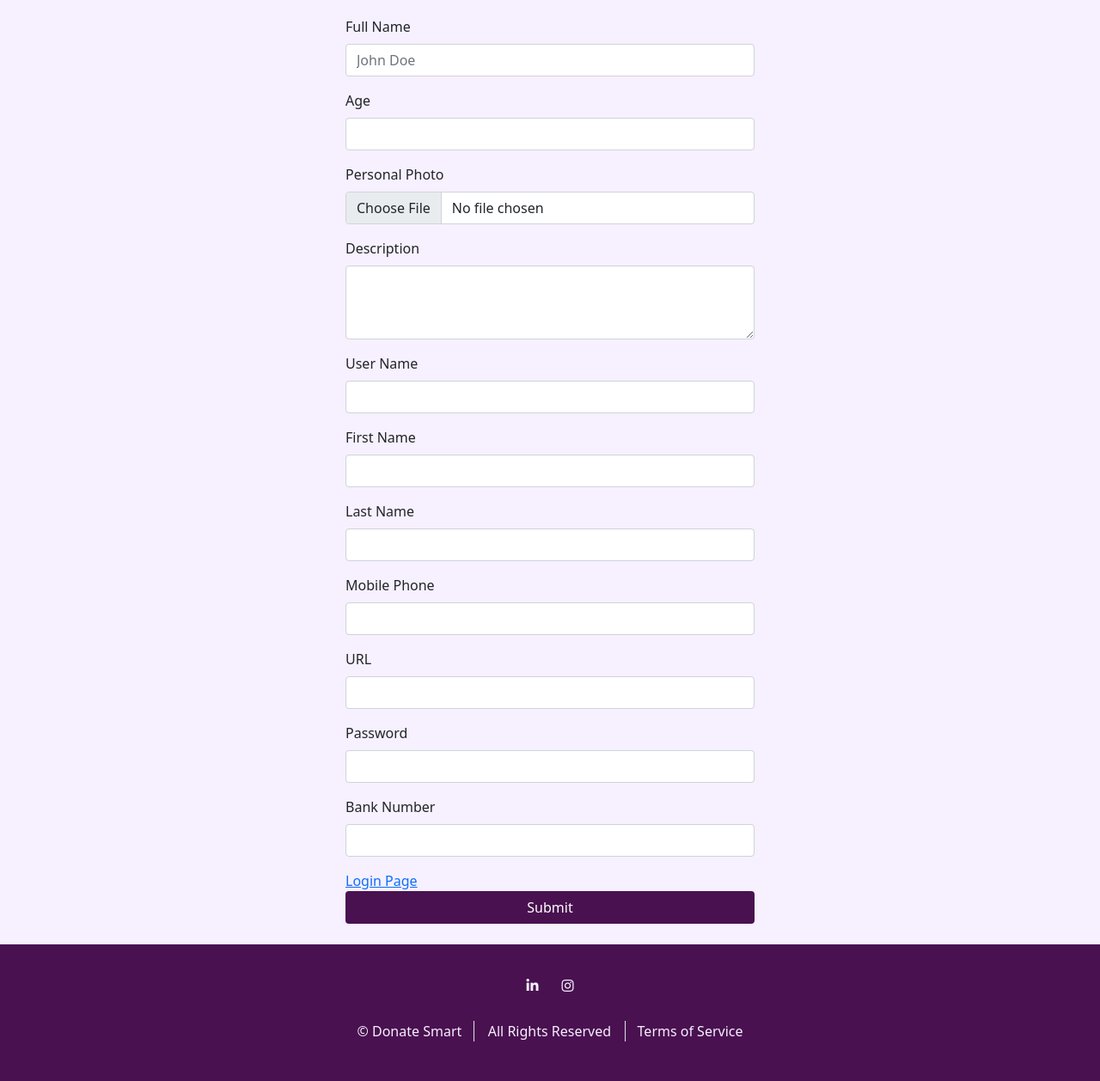
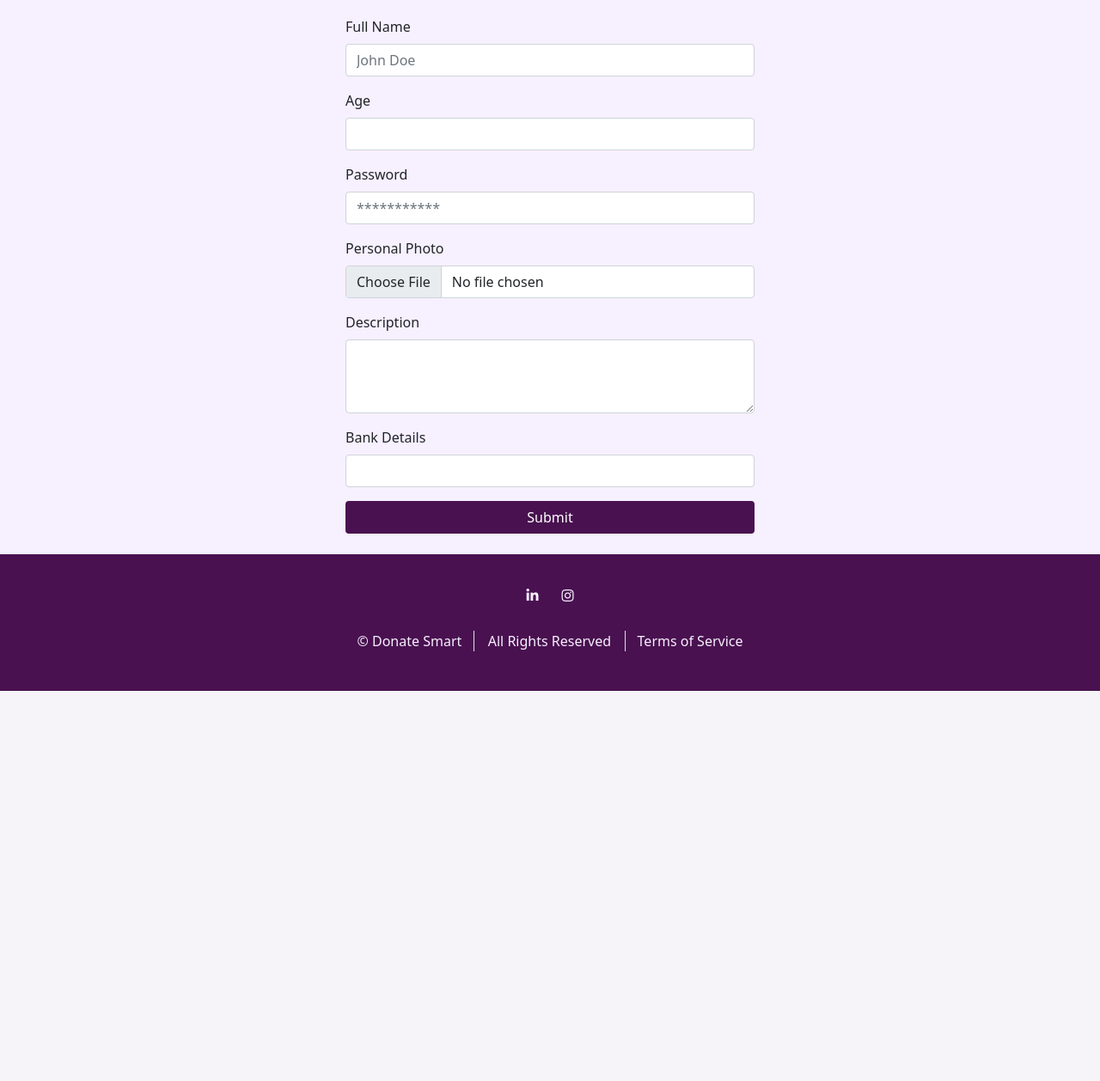
Before and after one commit to DonateSmart/MVP, a Flask app: page /userSignup in a window 1280 px wide. Shown: the part 183-1441 px from the top of the page at 86% size. After the commit the page ends 987 px from the top, so only its background shows below. Run offline with Flask 2, Linux system fonts and the light colour scheme; some libraries are stand-ins or nearby versions.

Commit message:
Update 8/01/22

```diff
--- a/app/__init__.py
+++ b/app/__init__.py
@@ -6,6 +6,7 @@ app = Flask(__name__)
 app.config['SECRET_KEY'] = 'casdadas'
 app.config['SQLALCHEMY_DATABASE_URI'] = 'sqlite:///users.db'
 app.config['SQLALCHEMY_TRACK_MODIFICATIONS'] = True
+app.config['UPLOAD_FOLDER'] = '//profile_images'
 
 db = SQLAlchemy(app)
 bcrypt = Bcrypt(app)
--- a/app/main.py
+++ b/app/main.py
@@ -1,14 +1,15 @@
 import base64
 
-from flask import render_template, request, session, redirect
+from urllib.parse import quote_plus
+from flask import render_template, request, session, redirect, url_for
 
 from app import db, app, bcrypt
-from models import User, BankAccount
+from models import User
+
 
 @app.route('/')
 def index():
-    # return render_template('signup.html')
-    return render_template('index.html')
+    return redirect(url_for('signup_user'))
 
 
 # source venv/bin/activate
@@ -18,32 +19,27 @@ def index():
 @app.route('/userSignup', methods=['GET', 'POST'])
 def signup_user():
     if request.method == 'POST':
-        username = request.form['username']
+        username = request.form['nameField']
         password = request.form['password']
         password_hash = bcrypt.generate_password_hash(password, 10)
+        age = request.form['ageField']
+        description = request.form['description']
+        bank_field = request.form['bankField']
+        image = request.files['fileField']
+        image.save(image.filename)
+        url = "https://prototype.donatesmart.co.uk/profile/" + str(username)
+        url = quote_plus(url)
+        print(url)
 
-        firstname = request.form['firstname']
-        lastname = request.form['lastname']
-        url = request.form['url']
-        mobile_phone = request.form['mobile_phone']
+        print(username, password)
 
-        age = request.form['age']
-        description = request.form['description']
-        bank_number = request.form['bank_number']
-
-        print(username, password, firstname, lastname, url, mobile_phone, age, description, bank_number)
-
-        bank_account = BankAccount(bank_number=bank_number, amount=0)
-        user = User(username=username, password=password_hash, firstname=firstname,
-                    lastname=lastname, url=url, mobile_phone=mobile_phone, age=age, description=description,
-                    bank_info=bank_account)
+        user = User(username=username, password=password_hash, url=url, age=age, description=description,
+                    bank_field=bank_field)
 
         s = db.session()
         s.add(user)
-        s.add(bank_account)
         s.commit()
-
-        message = "New user is created! the username is " + username + " the person id is: " + str(user.id)
+        message = "New user is created!"
         return render_template('index.html', message=message)
 
     else:
@@ -69,11 +65,12 @@ def login():
         if conn_success:
             message = 'connection is successful'
             session['username'] = uname
-            return user_info(result.id, uname)
+            return user_info()
         else:
             return render_template('login.html', message=message)
     else:
         return render_template('login.html')
+
 
 def get_user_info(username):
     s = db.session()
@@ -81,67 +78,12 @@ def get_user_info(username):
     return result
 
 
-def get_user_info_byUserId(person_id):
-    s = db.session()
-    result = User.query.filter_by(id=person_id).first()
-    return result
-
-
-def get_bank_info_byUserId(person_id):
-    s = db.session()
-    result = BankAccount.query.filter_by(user_id=person_id).first()
-    return result
-
-
-@app.route('/userInfo/<person_id>/<username>', methods=['GET', 'POST'])
-def user_info(person_id, username):
-    # if 'username' in session:
-    #     username = session['username']
-    user = get_user_info_byUserId(person_id)
-    return render_template('paymentPage.html', **userToDict(user))
-
-
-@app.route('/userInfo_for_market/<person_id>', methods=['GET', 'POST'])
-def user_info_for_market(person_id):
-    print(person_id)
-    user = get_user_info_byUserId(person_id)
-    print(user.username)
-
-    # return render_template('paymentPage.html', **userToDict(user))
-
-
-@app.route('/requestPayment/<person_id>/<amount>', methods=['GET', 'POST'])
-def requestPayment(person_id, amount):
-    print(person_id + " " + amount)
-
-    user = get_user_info_byUserId(person_id)
-    bank_amount = get_bank_info_byUserId(person_id)
-
-    amount = int(amount)
-    if(bank_amount.amount >= amount): # there is enough money
-        message = "transaction is successful for amount of payment " + str(amount) + "\n"
-        bank_amount.amount = bank_amount.amount - amount
-        db.session().commit()
-    else:
-        message = "transaction failed for amount of donation " + str(amount)
-
-    return render_template("authorized.txt", username=user.username, amount=amount, message=message, remaining_money=bank_amount.amount)
-    # return render_template('paymentPage.html', **userToDict(user), message=message)
-
-
-@app.route('/donate/<person_id>', methods=['GET', 'POST'])
-def donate(person_id):
-    if request.method == 'POST':
-        user = get_user_info_byUserId(person_id)
-        amount = request.form['amountInput']
-        print(person_id + " " + amount)
-        message = "Transaction is successful for amount of donation " + amount
-        # make transaction in db
-        bank_info = get_bank_info_byUserId(person_id)
-        old_amount = bank_info.amount
-        bank_info.amount = old_amount + int(amount)
-        db.session().commit()
-        return render_template('paymentPage.html', **userToDict(user), message=message)
+@app.route('/userInfo', methods=['GET', 'POST'])
+def user_info():
+    if 'username' in session:
+        username = session['username']
+        user = get_user_info(username)
+        return render_template('paymentPage.html', **userToDict(user))
 
 
 def userToDict(user):
@@ -152,10 +94,8 @@ def userToDict(user):
     d['url'] = user.url
     d['mobile_phone'] = user.mobile_phone
     d['description'] = user.description
-    d['person_id'] = user.id
-    bank_account = user.bank_info
-    d['curr_amount'] = bank_account.amount
     return d
+
 
 @app.route('/editUserInfo', methods=['GET', 'POST'])
 def edit_user_info():
@@ -166,8 +106,7 @@ def edit_user_info():
 
             if request.form.get('username') != None and request.form.get('firstname') != None and \
                     request.form.get('lastname') != None and request.form.get('url') != None \
-                    and request.form.get('mobile_phone') != None :
-
+                    and request.form.get('mobile_phone') != None:
                 message = 'User info is saved!'
 
                 firstname = request.form['firstname']
@@ -212,5 +151,4 @@ def listUsers():
 
 
 if __name__ == "__main__":
-    # host u ekleki herkes ulassin
-    app.run(debug=True, host='0.0.0.0')
+    app.run(debug=True)
--- a/app/models.py
+++ b/app/models.py
@@ -4,10 +4,9 @@ from app import db
 class User(db.Model):
     id = db.Column(db.Integer, primary_key=True)
     username = db.Column(db.String(250), nullable=False)
-    firstname = db.Column(db.String(250), nullable=False)
-    lastname = db.Column(db.String(250), nullable=False)
+
     password = db.Column(db.String(250), nullable=False)
-    mobile_phone = db.Column(db.Integer, nullable=False)
+
     url = db.Column(db.String(250), nullable=False)
     description = db.Column(db.String(250), nullable=False)
     age = db.Column(db.Integer, nullable=False)
--- a/app/templates/index.html
+++ b/app/templates/index.html
@@ -1,9 +1,9 @@
 <!DOCTYPE html>
 <html lang="en">
 <head>
-    <meta charset="UTF-8" />
-    <meta http-equiv="X-UA-Compatible" content="IE=edge" />
-    <meta name="viewport" content="width=device-width, initial-scale=1.0" />
+    <meta charset="UTF-8"/>
+    <meta http-equiv="X-UA-Compatible" content="IE=edge"/>
+    <meta name="viewport" content="width=device-width, initial-scale=1.0"/>
     <link
             href="https://cdn.jsdelivr.net/npm/bootstrap@5.1.3/dist/css/bootstrap.min.css"
             rel="stylesheet"
@@ -16,7 +16,7 @@
             integrity="sha384-AYmEC3Yw5cVb3ZcuHtOA93w35dYTsvhLPVnYs9eStHfGJvOvKxVfELGroGkvsg+p"
             crossorigin="anonymous"
     />
-    <link rel="stylesheet" href="../static/styles/styles.css" />
+    <link rel="stylesheet" href="../static/styles/styles.css"/>
     <title>Sign up to get help from Donate Smart</title>
 </head>
 <body>
@@ -97,73 +97,45 @@
 <main>
     <section class="container">
         <h1 class="mt-5 mb-4">Registration Form:</h1>
-        <form action="/userSignup" method="post"> <!--   action added-->
+        <form action="/userSignup"  method="post" enctype="multipart/form-data">
             <div class="mb-3">
                 <label for="nameField" class="form-label">Full Name</label>
                 <input
                         type="text"
                         class="form-control"
                         id="nameField"
+                        name="nameField"
                         placeholder="John Doe"
                 />
             </div>
             <div class="mb-3">
-            <label for="ageField" class="form-label">Age</label> <!--   name is        added-->
-            <input type="number" min="1" name="age" class="form-control" id="ageField" />
+                <label for="ageField" class="form-label">Age</label>
+                <input type="number" min="1" class="form-control" name="ageField" id="ageField"/>
             </div>
+            <div class="mb-3">
+                <label for="password" class="form-label">Password</label>
+                <input type="password" name= "password" placeholder="***********" class="form-control" id="password"/>
+            </div>
+
             <div class="mb-3">
                 <label for="fileField" class="form-label">Personal Photo</label>
                 <input
                         class="form-control"
                         type="file"
                         id="fileField"
+                        name="fileField"
+
                         accept="image/*"
                 />
             </div>
             <div class="mb-3">
-            <label for="description" class="form-label">Description</label> <!--   name is        added-->
+                <label for="description" class="form-label">Description</label>
                 <textarea class="form-control" name="description" id="description" rows="3"></textarea>
             </div>
-
-<!--          new added-->
-
             <div class="mb-3">
-            <label for="username" class="form-label">User Name</label>
-            <input type="text" min="1" name = "username" class="form-control" id="username" />
+                <label for="bankField" class="form-label">Bank Details</label>
+                <input type="text" name="bankField" class="form-control" id="bankField"/>
             </div>
-          <div class="mb-3">
-            <label for="firstname" class="form-label">First Name</label>
-            <input type="text" min="1" name="firstname" class="form-control" id="firstname" />
-          </div>
-          <div class="mb-3">
-            <label for="lastname" class="form-label">Last Name</label>
-            <input type="text" min="1" name="lastname" class="form-control" id="lastname" />
-          </div>
-          <div class="mb-3">
-            <label for="mobile_phone" class="form-label">Mobile Phone</label>
-            <input type="text" min="1" name="mobile_phone" class="form-control" id="mobile_phone" />
-          </div>
-          <div class="mb-3">
-            <label for="url" class="form-label">URL</label>
-            <input type="text" min="1" name="url" class="form-control" id="url" />
-          </div>
-          <div class="mb-3">
-            <label for="password" class="form-label">Password</label>
-            <input type="password" min="1" name="password" class="form-control" id="password" />
-          </div>
-          <div class="mb-3">
-            <label for="bank_number" class="form-label">Bank Number</label>
-            <input type="bank_number" min="1" name="bank_number" class="form-control" id="bank_number" />
-          </div>
-          </div>
-
-          <a href="/login">Login Page</a>
-
-        {{ message }}
-
-<!--      end of    new added-->
-
-
             <button class="btn bg-donate w-100 mb-4" type="submit">Submit</button>
         </form>
     </section>
```
Lines whose indentation alone changed are shown as unchanged.
